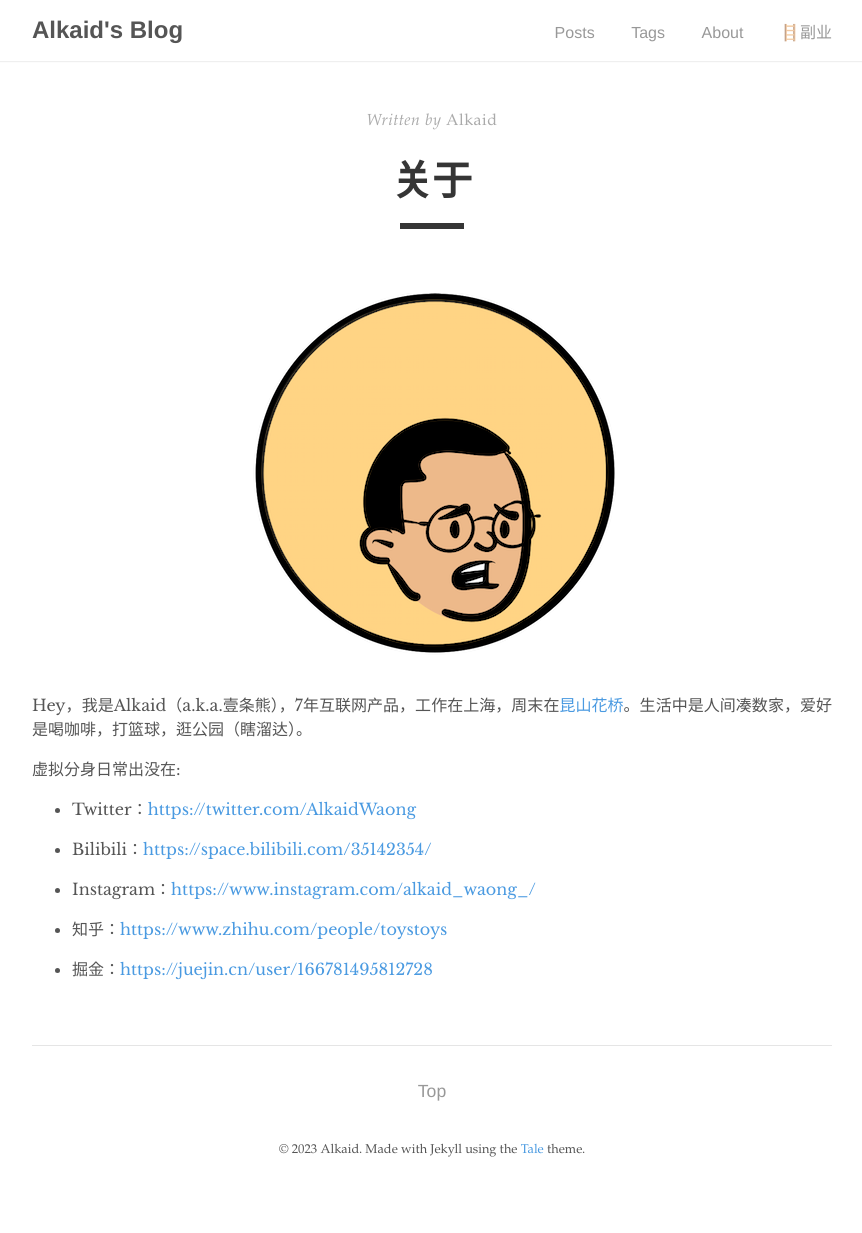
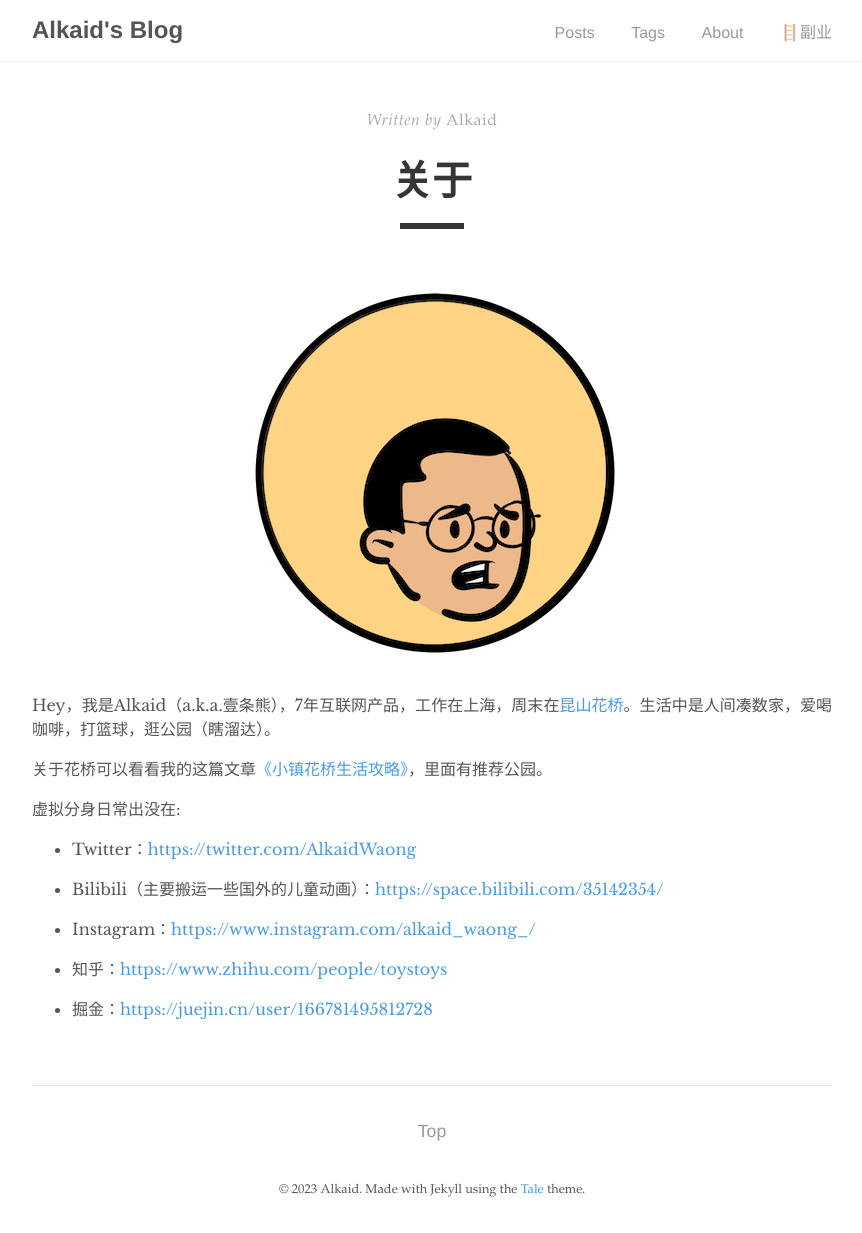
Before and after one commit to AlkaidWaong/ifoz, a Jekyll site: the page built from _pages/about.md, in a window 1280 px wide. Shown: the whole page, without its empty margins (208-1070 px from the left). Built offline with Jekyll 4.4.1, drawn with Linux system fonts in a browser that asks for light colours; before the commit the page ends 1193 px from its top, so only the background shows below that.

Commit message:
Update about.md

```diff
--- a/_pages/about.md
+++ b/_pages/about.md
@@ -7,15 +7,15 @@ permalink: /about/
 
 ![Open Peeps - Avatar and Backdrop](/img/Open Peeps - Avatar and Backdrop.png)
 
-Hey，我是Alkaid（a.k.a.壹条熊），7年互联网产品，工作在上海，周末在[昆山花桥](https://baike.baidu.com/item/%E8%8A%B1%E6%A1%A5%E9%95%87/2722997)。生活中是人间凑数家，爱好是喝咖啡，打篮球，逛公园（瞎溜达）。
+Hey，我是Alkaid（a.k.a.壹条熊），7年互联网产品，工作在上海，周末在[昆山花桥](https://baike.baidu.com/item/%E8%8A%B1%E6%A1%A5%E9%95%87/2722997)。生活中是人间凑数家，爱喝咖啡，打篮球，逛公园（瞎溜达）。
 
-
+关于花桥可以看看我的这篇文章[《小镇花桥生活攻略》](https://www.ifoz.net/2022-12-04/All-things-i-know-about-huaqiao)，里面有推荐公园。
 
 虚拟分身日常出没在:
 
 - Twitter：[https://twitter.com/AlkaidWaong](https://twitter.com/AlkaidWaong)
 
-- Bilibili：[https://space.bilibili.com/35142354/](https://space.bilibili.com/35142354/)
+- Bilibili（主要搬运一些国外的儿童动画）：[https://space.bilibili.com/35142354/](https://space.bilibili.com/35142354/)
 
 - Instagram：[https://www.instagram.com/alkaid_waong_/](https://www.instagram.com/alkaid_waong_/)
 
```
